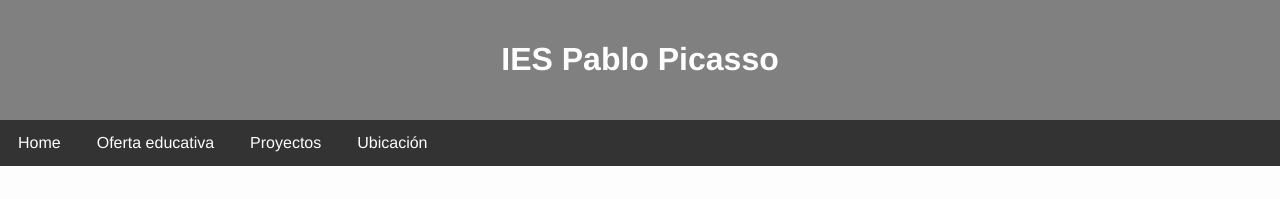
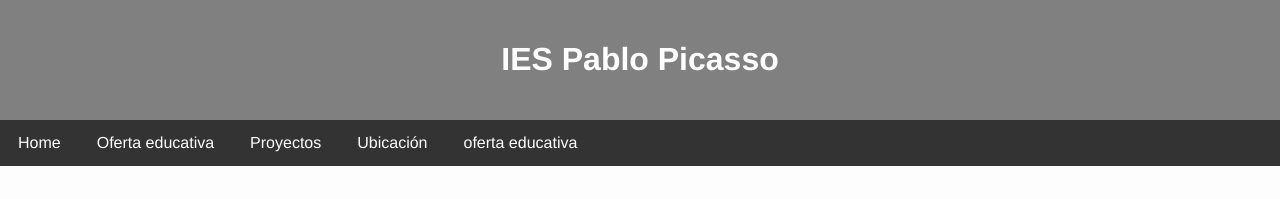
Before and after one commit to SamueDAM/ExamenGIT_Samuel, a plain HTML site: page ExamenGIT_Samuel/index.html in a window 1280 px wide. Shown: the top 199 px of the page. Drawn offline with Linux system fonts and the light colour scheme.

Commit message:
Update index.html
oferta educativa

```diff
--- a/ExamenGIT_Samuel/index.html
+++ b/ExamenGIT_Samuel/index.html
@@ -15,6 +15,7 @@
         <a href="#">Oferta educativa</a>
         <a href="#">Proyectos</a>
         <a href="#">Ubicación</a>
+        <a href="ofertaeducativa.html">oferta educativa</a>
     </div>
     <div class="contenido">
         <h1>“El periodo de vacaciones de navidad comenzará el 20 de
```
